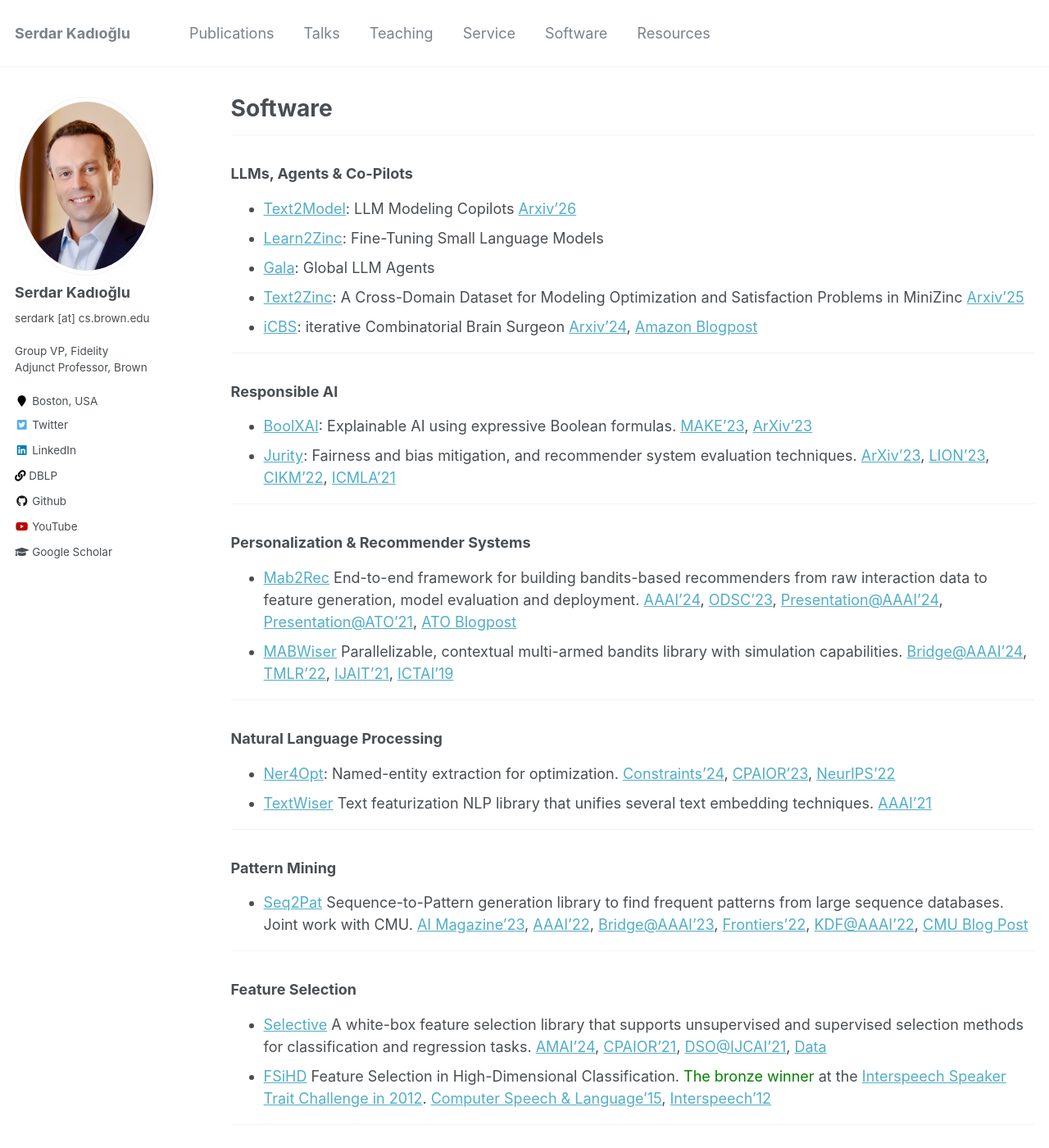
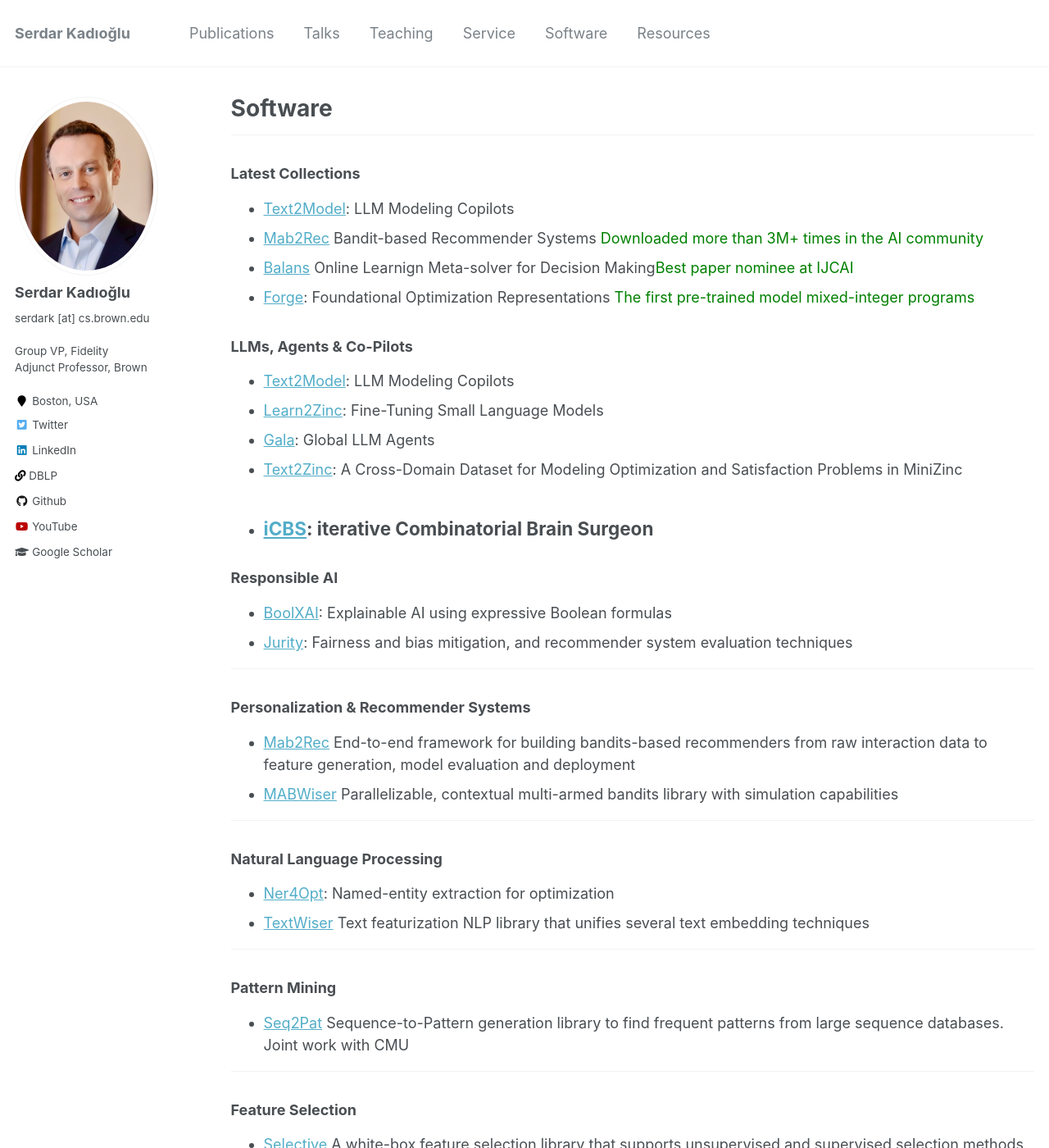
Before and after one commit to skadio/skadio.github.io, a Jekyll site: the page built from _pages/software.md, in a window 1280 px wide and 1400 px high. Shown: the whole window at 82% size. Built offline with Jekyll 4.4.1, drawn with Linux system fonts in a browser that asks for light colours; some of the changed text lies outside the part shown.

Commit message:
Update software.md with latest collections and projects

```diff
--- a/_pages/software.md
+++ b/_pages/software.md
@@ -7,45 +7,50 @@ author_profile: true
 
 ---
 
+### Latest Collections
+- [Text2Model](https://skadio.github.io/text2model/): LLM Modeling Copilots <span style="color:green"></span>
+- [Mab2Rec](https://fidelity.github.io/mab2rec) Bandit-based Recommender Systems <span style="color:green">Downloaded more than 3M+ times in the AI community</span>
+- [Balans](https://coin-or.github.io/balans/) Online Learnign Meta-solver for Decision Making<span style="color:green">Best paper nominee at IJCAI</span>
+- [Forge](https://skadio.github.io/forge/): Foundational Optimization Representations <span style="color:green">The first pre-trained model mixed-integer programs</span>
+
 ### LLMs, Agents & Co-Pilots
-- [Text2Model](https://skadio.github.io/text2model/): LLM Modeling Copilots [Arxiv'26](https://arxiv.org/abs/2604.12955)
+- [Text2Model](https://skadio.github.io/text2model/): LLM Modeling Copilots
 - [Learn2Zinc](https://skadio.github.io/text2model/#learn2zinc): Fine-Tuning Small Language Models
 - [Gala](https://skadio.github.io/text2model/#gala): Global LLM Agents
-- [Text2Zinc](https://skadio.github.io/text2model/#text2zinc): A Cross-Domain Dataset for Modeling Optimization and Satisfaction Problems in MiniZinc [Arxiv'25](https://arxiv.org/abs/2503.10642)
-- [iCBS](https://github.com/amazon-science/icbs): iterative Combinatorial Brain Surgeon [Arxiv'24](https://arxiv.org/abs/2411.17796), [Amazon Blogpost](https://aws.amazon.com/blogs/quantum-computing/quantum-amenable-pruning-of-large-language-models-and-large-vision-models-using-block-coordinate-descent/)
-
+- [Text2Zinc](https://skadio.github.io/text2model/#text2zinc): A Cross-Domain Dataset for Modeling Optimization and Satisfaction Problems in MiniZinc
+- [iCBS](https://skadio.github.io/text2model/#icbs): iterative Combinatorial Brain Surgeon
 ---
 
 ### Responsible AI
 
-- [BoolXAI](https://github.com/fidelity/boolxai): Explainable AI using expressive Boolean formulas. [MAKE'23](https://www.mdpi.com/2504-4990/5/4/86), [ArXiv'23](https://arxiv.org/pdf/2306.03976)
-- [Jurity](https://github.com/fidelity/jurity): Fairness and bias mitigation, and recommender system evaluation techniques. [ArXiv'23](https://arxiv.org/pdf/2403.12069), [LION'23](https://link.springer.com/chapter/10.1007/978-3-031-44505-7_29), [CIKM'22](https://ceur-ws.org/Vol-3318/short6.pdf), [ICMLA'21](https://ieeexplore.ieee.org/abstract/document/9680169)
+- [BoolXAI](https://fidelity.github.io/mab2rec/#boolxai): Explainable AI using expressive Boolean formulas
+- [Jurity](https://fidelity.github.io/mab2rec/#jurity): Fairness and bias mitigation, and recommender system evaluation techniques
 
 ---
 
 ### Personalization & Recommender Systems
 
-- [Mab2Rec](https://github.com/fidelity/mab2rec#mab2rec-multi-armed-bandits-recommender) End-to-end framework for building bandits-based recommenders from raw interaction data to feature generation, model evaluation and deployment. [AAAI'24](https://ojs.aaai.org/index.php/AAAI/article/view/30341), [ODSC'23](https://odsc.com/speakers/mab2rec-a-modular-approach-to-building-bandit-based-recommenders/), [Presentation@AAAI'24](https://underline.io/lecture/91479-building-higher-order-abstractions-from-the-components-of-recommender-systems), [Presentation@ATO'21](https://www.youtube.com/watch?v=54d_YUalvOA), [ATO Blogpost](https://2022.allthingsopen.org/introducing-mab2rec-a-multi-armed-bandit-recommender-library/)
-- [MABWiser](https://github.com/fidelity/mabwiser) Parallelizable, contextual multi-armed bandits library with simulation capabilities. [Bridge@AAAI'24](http://osullivan.ucc.ie/CPML2024/papers/06.pdf), [TMLR'22](https://openreview.net/pdf?id=sX9d3gfwtE), [IJAIT'21](https://www.worldscientific.com/doi/abs/10.1142/S0218213021500214), [ICTAI'19](https://ieeexplore.ieee.org/document/8995418)
+- [Mab2Rec](https://fidelity.github.io/mab2rec) End-to-end framework for building bandits-based recommenders from raw interaction data to feature generation, model evaluation and deployment
+- [MABWiser](https://fidelity.github.io/mab2rec/#mabwiser) Parallelizable, contextual multi-armed bandits library with simulation capabilities
 
 ---
 
 ### Natural Language Processing
 
-- [Ner4Opt](https://skadio.github.io/text2model/#ner4opt): Named-entity extraction for optimization. [Constraints'24](https://link.springer.com/article/10.1007/s10601-024-09376-5), [CPAIOR'23](https://github.com/skadio/ner4opt/blob/main/docs/%5BCPAIOR%202023%5D%20Ner4Opt%20Paper.pdf), [NeurIPS'22](https://github.com/skadio/ner4opt/blob/main/docs/%5BNeurIPS%202022%5D%20Ner4Opt%20Poster.pdf)
-- [TextWiser](https://github.com/fidelity/textwiser) Text featurization NLP library that unifies several text embedding techniques. [AAAI'21](https://ojs.aaai.org/index.php/AAAI/article/view/17814)
+- [Ner4Opt](https://skadio.github.io/text2model/#ner4opt): Named-entity extraction for optimization
+- [TextWiser](https://fidelity.github.io/mab2rec/#textwiser) Text featurization NLP library that unifies several text embedding techniques
 
 ---
 
 ### Pattern Mining
 
-- [Seq2Pat](https://github.com/fidelity/seq2pat) Sequence-to-Pattern generation library to find frequent patterns from large sequence databases. Joint work with CMU. [AI Magazine'23](https://onlinelibrary.wiley.com/doi/epdf/10.1002/aaai.12081), [AAAI'22](https://ojs.aaai.org/index.php/AAAI/article/view/21542), [Bridge@AAAI'23](http://osullivan.ucc.ie/CPML2023/submissions/09.pdf), [Frontiers'22](https://www.frontiersin.org/articles/10.3389/frai.2022.868085/full), [KDF@AAAI'22](https://arxiv.org/abs/2201.09178), [CMU Blog Post](https://www.cmu.edu/tepper/news/stories/2023/may/fidelity-ai.html)
+- [Seq2Pat](https://fidelity.github.io/mab2rec/#seq2pat) Sequence-to-Pattern generation library to find frequent patterns from large sequence databases. Joint work with CMU
 
 ---
 
 ### Feature Selection
 
-- [Selective](https://github.com/fidelity/selective) A white-box feature selection library that supports unsupervised and supervised selection methods for classification and regression tasks. [AMAI'24](https://link.springer.com/epdf/10.1007/s10472-024-09941-x?sharing_token=9XBJ6cdglsdji19gFwuqQve4RwlQNchNByi7wbcMAY4VwIBKydj3Ja9OBjALNpg8nuO300abjlrHmZQFBVUqar-uYhBML28cmbovFgiHRRvd7TM2QAA_Hwd5J3U2MmKx0ugXwF6yz2hW75_88JpLmXSDJSuyCEwqZqtOcB7BhJU=), [CPAIOR'21](https://link.springer.com/chapter/10.1007/978-3-030-78230-6_27), [DSO@IJCAI'21](https://arxiv.org/abs/2112.03105), [Data](https://huggingface.co/datasets/skadio/optimized_item_selection)
+- [Selective](https://fidelity.github.io/mab2rec/#selective) A white-box feature selection library that supports unsupervised and supervised selection methods for classification and regression tasks
 - [FSiHD](http://users.spa.aalto.fi/jpohjala/featureselection/) Feature Selection in High-Dimensional Classification. <span style="color:green">The bronze winner</span> at the [Interspeech Speaker Trait Challenge in 2012](http://www5.informatik.uni-erlangen.de/Forschung/Publikationen/2012/Schuller12-TI2.pdf). [Computer Speech & Language'15](https://www.sciencedirect.com/science/article/abs/pii/S0885230813001113), [Interspeech'12](https://users.aalto.fi/~jpohjala/publications/is12stc.pdf)
 
 ---
@@ -53,7 +58,7 @@ author_profile: true
 ### Combinatorial Optimization & Satisfaction
 - [Balans: Bandit-based Adaptive Large-Neighborhood Search](https://coin-or.github.io/balans/) Meta solver for mixed-integer programming problems using online learning
 - [Explorateur: State-Space-Search](https://github.com/skadio/explorateur)
-- [PathFinder: CP Decomposition for Capacitated Vehicle Routing with Time-Windows (CVRP-TW)](https://github.com/skadio/pathfinder) <span style="color:green">This solver was a finalist of the 2018 AIMMS/MOPTA Modelling Competition</span> Constraint programming based decomposition approach to solve a realistic variant of the vehicle routing problem. [AIMMS'18](https://arxiv.org/pdf/2106.16176.pdf), [Brown News](https://awards.cs.brown.edu/2021/08/11/brown-cs-team-takes-third-place-thirteenth-modeling-and-optimization-competition/)
+- [PathFinder: CP Decomposition for Capacitated Vehicle Routing with Time-Windows (CVRP-TW)](https://github.com/skadio/pathfinder) <span style="color:green">This solver was a finalist of the 2018 AIMMS/MOPTA Modelling Competition</span> Constraint programming based decomposition approach to solve a realistic variant of the vehicle routing problem.
 - [3S: Satisfiability Solver Selector](https://sites.google.com/site/yurimalitsky/downloads). <span style="color:green">This solver won 2 gold and 7 medals in total</span> at the [International SAT Solver Competition in 2011](http://www.satcompetition.org/). [CP'11](https://link.springer.com/chapter/10.1007%2F978-3-642-23786-7_35), [SAT'11](http://link.springer.com/chapter/10.1007%2F978-3-642-21581-0_33)
 - [Hegel: Dialectic Search Solver for Set Cover Problem](https://github.com/skadio/hegel) Dialectic search based local search approach for solving Set Covering Problems. [CP'09](https://link.springer.com/chapter/10.1007/978-3-642-04244-7_39)
 
```
